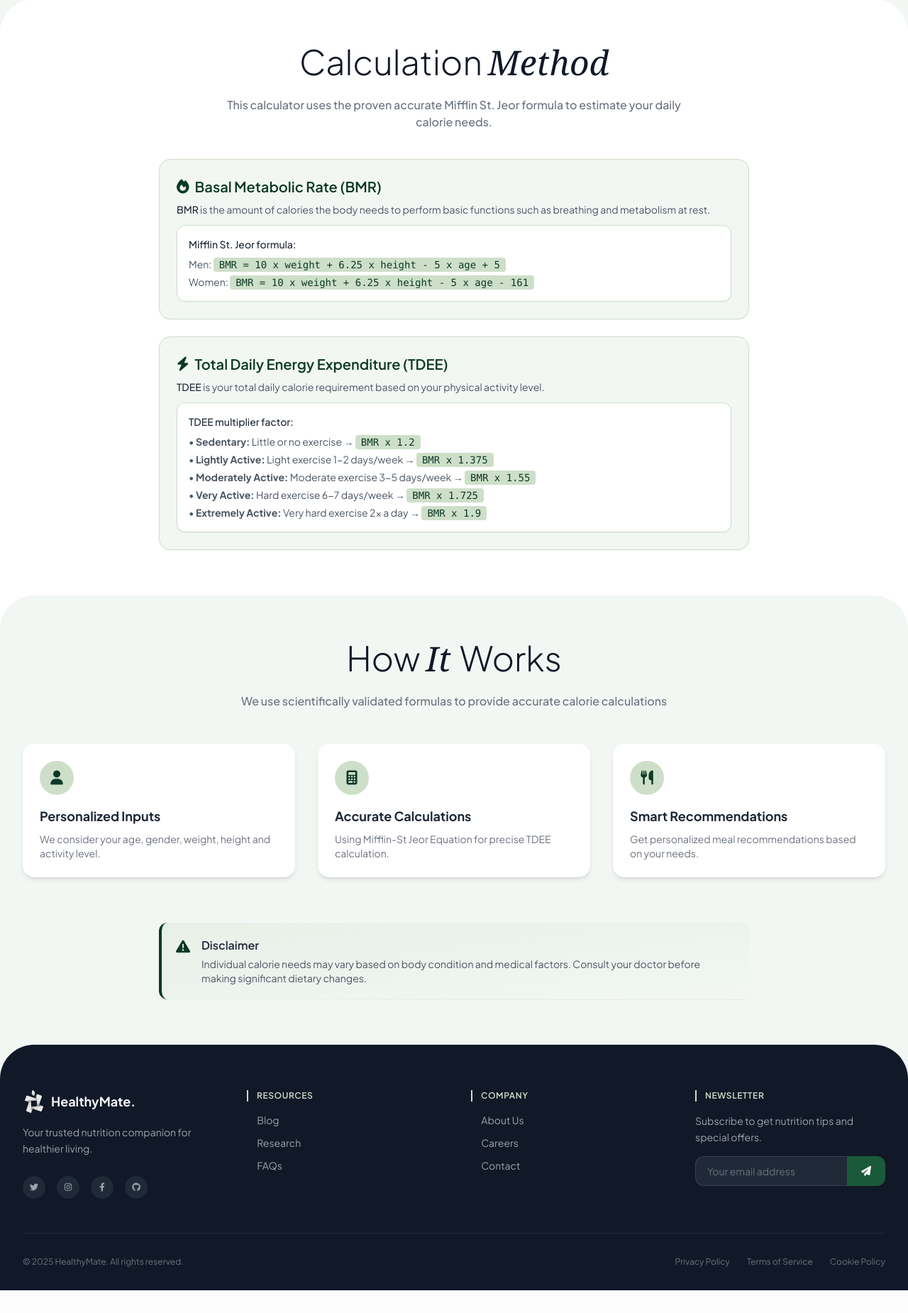
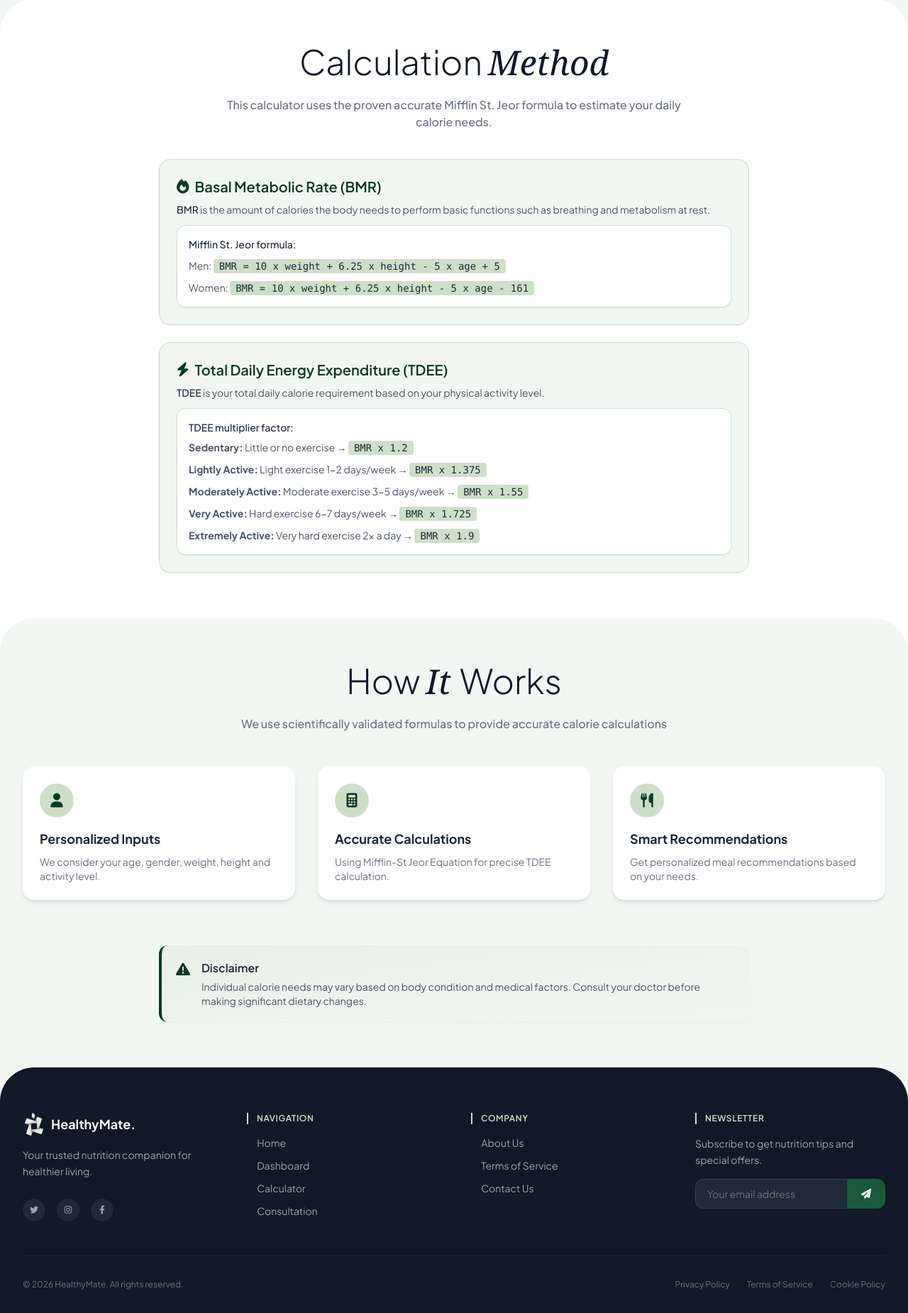
Before and after one commit to mgeraldiarr/HealthyMate, a Flask app: page /calculator in a window 1280 px wide. Shown: the part 1064-2914 px from the top of the page at 71% size. Before the commit the page ends 2882 px from the top, so only its background shows below. Run offline with Flask 2, Linux system fonts and the light colour scheme; the visitor is signed in with stand-in values (Sample User, id 1); data comes from the database, SQL or seed files in the repository; some libraries are stand-ins or nearby versions.

Commit message:
update minor elemen di halaman login, register, footer, about, calculator, history, dan profile

```diff
--- a/app/templates/about.html
+++ b/app/templates/about.html
@@ -342,7 +342,7 @@
                     </div>
                     <h3 class="text-base font-bold text-gray-800 mb-1">Kevin Yulian Pamungkas</h3>
                     <p class="text-gray-500 text-xs mb-2">NIM 20240801273</p>
-                    <p class="text-[#0b3925] font-semibold text-sm mb-2">Backend & UI/UX</p>
+                    <p class="text-[#0b3925] font-semibold text-sm mb-2">Backend & UI/UX Designer</p>
                     <p class="text-gray-600 text-xs leading-relaxed">
                         Manages backend API, database, and designs intuitive user interfaces bridging functionality and experience.
                     </p>
@@ -432,7 +432,7 @@
                         </div>
                         <h3 class="text-sm font-bold text-gray-800 mb-1">Kevin Yulian Pamungkas</h3>
                         <p class="text-gray-500 text-xs mb-1">NIM 20240801273</p>
-                        <p class="text-[#0b3925] font-semibold text-xs mb-2">Backend & UI/UX</p>
+                        <p class="text-[#0b3925] font-semibold text-xs mb-2">Backend & UI/UX Designer</p>
                         <p class="text-gray-600 text-xs leading-relaxed">Manages backend API, database, and UI/UX design.</p>
                     </div>
 
--- a/app/templates/auth/login.html
+++ b/app/templates/auth/login.html
@@ -3,6 +3,11 @@
   <head>
     <meta charset="UTF-8" />
     <meta name="viewport" content="width=device-width, initial-scale=1.0" />
+    <link
+      rel="icon"
+      href="{{ url_for('static', filename='images/logo-hm2.webp') }}"
+      type="image/svg+xml"
+    />
     <title>Login | HealthyMate</title>
     <meta name="view-transition" content="same-origin" />
     <link rel="preconnect" href="https://fonts.googleapis.com" />
--- a/app/templates/auth/register.html
+++ b/app/templates/auth/register.html
@@ -3,6 +3,11 @@
   <head>
     <meta charset="UTF-8" />
     <meta name="viewport" content="width=device-width, initial-scale=1.0" />
+    <link
+      rel="icon"
+      href="{{ url_for('static', filename='images/logo-hm2.webp') }}"
+      type="image/svg+xml"
+    />
     <title>Register | HealthyMate</title>
     <meta name="view-transition" content="same-origin" />
     <link rel="preconnect" href="https://fonts.googleapis.com" />
--- a/app/templates/calculator.html
+++ b/app/templates/calculator.html
@@ -430,7 +430,7 @@
               breathing and metabolism at rest.
             </p>
             <div
-              class="bg-white rounded-xl p-4 border border-[#cedfc9] text-sm shadow-sm"
+              class="bg-white rounded-xl p-4 border border-[#cedfc9] text-sm shadow-sm space-y-2.5"
             >
               <p class="font-medium text-gray-800 mb-2">
                 Mifflin St. Jeor formula:
@@ -438,14 +438,14 @@
               <p class="text-gray-600">
                 Men:
                 <code
-                  class="bg-[#cedfc9] px-2 py-0.5 rounded text-[#0b3925] font-medium"
+                  class="bg-[#cedfc9] px-2 py-0.5 rounded text-gray-800 font-medium"
                   >BMR = 10 x weight + 6.25 x height - 5 x age + 5</code
                 >
               </p>
               <p class="text-gray-600 mt-1">
                 Women:
                 <code
-                  class="bg-[#cedfc9] px-2 py-0.5 rounded text-[#0b3925] font-medium"
+                  class="bg-[#cedfc9] px-2 py-0.5 rounded text-gray-800 font-medium"
                   >BMR = 10 x weight + 6.25 x height - 5 x age - 161</code
                 >
               </p>
@@ -472,39 +472,39 @@
               <p class="font-medium text-gray-800 mb-2">
                 TDEE multiplier factor:
               </p>
-              <ul class="space-y-1 text-gray-600">
+              <ul class="space-y-2.5 text-gray-600">
                 <li>
-                  • <b>Sedentary:</b> Little or no exercise →
+                  <b>Sedentary:</b> Little or no exercise →
                   <code
-                    class="bg-[#cedfc9] px-2 py-0.5 rounded text-[#0b3925] font-medium"
+                    class="bg-[#cedfc9] px-2 py-0.5 rounded text-gray-800 font-medium"
                     >BMR x 1.2</code
                   >
                 </li>
                 <li>
-                  • <b>Lightly Active:</b> Light exercise 1-2 days/week →
+                  <b>Lightly Active:</b> Light exercise 1-2 days/week →
                   <code
-                    class="bg-[#cedfc9] px-2 py-0.5 rounded text-[#0b3925] font-medium"
+                    class="bg-[#cedfc9] px-2 py-0.5 rounded text-gray-800 font-medium"
                     >BMR x 1.375</code
                   >
                 </li>
                 <li>
-                  • <b>Moderately Active:</b> Moderate exercise 3-5 days/week →
+                  <b>Moderately Active:</b> Moderate exercise 3-5 days/week →
                   <code
-                    class="bg-[#cedfc9] px-2 py-0.5 rounded text-[#0b3925] font-medium"
+                    class="bg-[#cedfc9] px-2 py-0.5 rounded text-gray-800 font-medium"
                     >BMR x 1.55</code
                   >
                 </li>
                 <li>
-                  • <b>Very Active:</b> Hard exercise 6-7 days/week →
+                  <b>Very Active:</b> Hard exercise 6-7 days/week →
                   <code
-                    class="bg-[#cedfc9] px-2 py-0.5 rounded text-[#0b3925] font-medium"
+                    class="bg-[#cedfc9] px-2 py-0.5 rounded text-gray-800 font-medium"
                     >BMR x 1.725</code
                   >
                 </li>
                 <li>
-                  • <b>Extremely Active:</b> Very hard exercise 2x a day →
+                  <b>Extremely Active:</b> Very hard exercise 2x a day →
                   <code
-                    class="bg-[#cedfc9] px-2 py-0.5 rounded text-[#0b3925] font-medium"
+                    class="bg-[#cedfc9] px-2 py-0.5 rounded text-gray-800 font-medium"
                     >BMR x 1.9</code
                   >
                 </li>
--- a/app/templates/components/footer.html
+++ b/app/templates/components/footer.html
@@ -19,79 +19,87 @@
         <div class="flex space-x-4 pt-3">
           <a
             href="#"
-            class="w-8 h-8 rounded-full bg-gray-800 hover:bg-emerald-600 text-gray-400 hover:text-white flex items-center justify-center transition-all duration-300 transform hover:-translate-y-1"
+            class="w-8 h-8 rounded-full bg-gray-800 hover:bg-[#1a5a3a] text-gray-400 hover:text-white flex items-center justify-center transition-all duration-300 transform hover:-translate-y-1"
           >
             <i class="fab fa-twitter text-xs"></i>
           </a>
           <a
             href="#"
-            class="w-8 h-8 rounded-full bg-gray-800 hover:bg-emerald-600 text-gray-400 hover:text-white flex items-center justify-center transition-all duration-300 transform hover:-translate-y-1"
+            class="w-8 h-8 rounded-full bg-gray-800 hover:bg-[#1a5a3a] text-gray-400 hover:text-white flex items-center justify-center transition-all duration-300 transform hover:-translate-y-1"
           >
             <i class="fab fa-instagram text-xs"></i>
           </a>
           <a
             href="#"
-            class="w-8 h-8 rounded-full bg-gray-800 hover:bg-emerald-600 text-gray-400 hover:text-white flex items-center justify-center transition-all duration-300 transform hover:-translate-y-1"
+            class="w-8 h-8 rounded-full bg-gray-800 hover:bg-[#1a5a3a] text-gray-400 hover:text-white flex items-center justify-center transition-all duration-300 transform hover:-translate-y-1"
           >
             <i class="fab fa-facebook-f text-xs"></i>
-          </a>
-          <a
-            href="https://github.com/mgeraldiar"
-            target="_blank"
-            class="w-8 h-8 rounded-full bg-gray-800 hover:bg-emerald-600 text-gray-400 hover:text-white flex items-center justify-center transition-all duration-300 transform hover:-translate-y-1"
-          >
-            <i class="fab fa-github text-xs"></i>
           </a>
         </div>
       </div>
 
-      <!-- Resources Column -->
+      <!-- Navigation Column -->
       <div>
         <h4
           class="text-xs border-l-2 border-[#cedfc9] pl-3 font-semibold text-[#cedfc9] uppercase tracking-wider mb-4"
         >
-          Resources
+          Navigation
         </h4>
         <ul class="space-y-3">
           <li>
             <a
-              href="#"
+              href="{{ url_for('app_routes.home') }}"
               class="text-gray-400 hover:text-white transition-colors duration-200 text-sm flex items-center gap-2 group"
             >
               <i
-                class="fas fa-chevron-right text-emerald-500 text-[10px] opacity-0 group-hover:opacity-100 transition-all group-hover:translate-x-1"
+                class="fas fa-chevron-right text-[#cedfc9] text-[10px] opacity-0 group-hover:opacity-100 transition-all group-hover:translate-x-1"
               ></i>
               <span class="group-hover:translate-x-1 transition-transform"
-                >Blog</span
+                >Home</span
+              >
+            </a>
+          </li>
+          {% if current_user.is_authenticated %}
+          <li>
+            <a
+              href="{{ url_for('app_routes.dashboard') }}"
+              class="text-gray-400 hover:text-white transition-colors duration-200 text-sm flex items-center gap-2 group"
+            >
+              <i
+                class="fas fa-chevron-right text-[#cedfc9] text-[10px] opacity-0 group-hover:opacity-100 transition-all group-hover:translate-x-1"
+              ></i>
+              <span class="group-hover:translate-x-1 transition-transform"
+                >Dashboard</span
               >
             </a>
           </li>
           <li>
             <a
-              href="#"
+              href="{{ url_for('app_routes.calculator') }}"
               class="text-gray-400 hover:text-white transition-colors duration-200 text-sm flex items-center gap-2 group"
             >
               <i
-                class="fas fa-chevron-right text-emerald-500 text-[10px] opacity-0 group-hover:opacity-100 transition-all group-hover:translate-x-1"
+                class="fas fa-chevron-right text-[#cedfc9] text-[10px] opacity-0 group-hover:opacity-100 transition-all group-hover:translate-x-1"
               ></i>
               <span class="group-hover:translate-x-1 transition-transform"
-                >Research</span
+                >Calculator</span
               >
             </a>
           </li>
           <li>
             <a
-              href="#"
+              href="{{ url_for('app_routes.consultation') }}"
               class="text-gray-400 hover:text-white transition-colors duration-200 text-sm flex items-center gap-2 group"
             >
               <i
-                class="fas fa-chevron-right text-emerald-500 text-[10px] opacity-0 group-hover:opacity-100 transition-all group-hover:translate-x-1"
+                class="fas fa-chevron-right text-[#cedfc9] text-[10px] opacity-0 group-hover:opacity-100 transition-all group-hover:translate-x-1"
               ></i>
               <span class="group-hover:translate-x-1 transition-transform"
-                >FAQs</span
+                >Consultation</span
               >
             </a>
           </li>
+          {% endif %}
         </ul>
       </div>
 
@@ -109,7 +117,7 @@
               class="text-gray-400 hover:text-white transition-colors duration-200 text-sm flex items-center gap-2 group"
             >
               <i
-                class="fas fa-chevron-right text-emerald-500 text-[10px] opacity-0 group-hover:opacity-100 transition-all group-hover:translate-x-1"
+                class="fas fa-chevron-right text-[#cedfc9] text-[10px] opacity-0 group-hover:opacity-100 transition-all group-hover:translate-x-1"
               ></i>
               <span class="group-hover:translate-x-1 transition-transform"
                 >About Us</span
@@ -122,10 +130,10 @@
               class="text-gray-400 hover:text-white transition-colors duration-200 text-sm flex items-center gap-2 group"
             >
               <i
-                class="fas fa-chevron-right text-emerald-500 text-[10px] opacity-0 group-hover:opacity-100 transition-all group-hover:translate-x-1"
+                class="fas fa-chevron-right text-[#cedfc9] text-[10px] opacity-0 group-hover:opacity-100 transition-all group-hover:translate-x-1"
               ></i>
               <span class="group-hover:translate-x-1 transition-transform"
-                >Careers</span
+                >Terms of Service</span
               >
             </a>
           </li>
@@ -135,10 +143,10 @@
               class="text-gray-400 hover:text-white transition-colors duration-200 text-sm flex items-center gap-2 group"
             >
               <i
-                class="fas fa-chevron-right text-emerald-500 text-[10px] opacity-0 group-hover:opacity-100 transition-all group-hover:translate-x-1"
+                class="fas fa-chevron-right text-[#cedfc9] text-[10px] opacity-0 group-hover:opacity-100 transition-all group-hover:translate-x-1"
               ></i>
               <span class="group-hover:translate-x-1 transition-transform"
-                >Contact</span
+                >Contact Us</span
               >
             </a>
           </li>
@@ -160,7 +168,7 @@
             <input
               type="email"
               placeholder="Your email address"
-              class="w-full px-4 py-2.5 bg-gray-800 text-white rounded-l-xl focus:outline-none focus:ring-1 focus:ring-emerald-500 text-sm border border-gray-700 border-r-0 placeholder-gray-500"
+              class="w-full px-4 py-2.5 bg-gray-800 text-white rounded-l-xl focus:outline-none focus:ring-1 focus:ring-[#1a5a3a] text-sm border border-gray-700 border-r-0 placeholder-gray-500"
             />
           </div>
           <button
@@ -180,7 +188,7 @@
       class="border-t border-gray-800 mt-12 pt-8 flex flex-col md:flex-row justify-between items-center gap-4"
     >
       <p class="text-xs text-gray-500">
-        &copy; 2025 HealthyMate. All rights reserved.
+        &copy; 2026 HealthyMate. All rights reserved.
       </p>
       <div class="flex space-x-6">
         <a
--- a/app/templates/profile.html
+++ b/app/templates/profile.html
@@ -116,7 +116,7 @@
                 <input type="text" value="{{ current_user.username }}" disabled
                   class="w-full px-4 py-3 text-sm rounded-xl border border-gray-200 bg-gray-100 text-gray-500 cursor-not-allowed"
                   placeholder="Username">
-                <p class="text-xs text-gray-400 mt-1 ml-2">Username cannot be changed</p>
+                <p class="text-xs text-gray-400 mt-1 ml-2">Username can't be changed</p>
               </div>
 
               <!-- Email - READONLY -->
@@ -128,7 +128,7 @@
                 <input type="email" value="{{ current_user.email }}" disabled
                   class="w-full px-4 py-3 text-sm rounded-xl border border-gray-200 bg-gray-100 text-gray-500 cursor-not-allowed"
                   placeholder="Email Address">
-                <p class="text-xs text-gray-400 mt-1 ml-2">Email cannot be changed</p>
+                <p class="text-xs text-gray-400 mt-1 ml-2">Email can't be changed</p>
               </div>
 
               <!-- Nama Lengkap - EDITABLE -->
```
Also changed, not shown: app/templates/history.html (+215 -55 lines).
